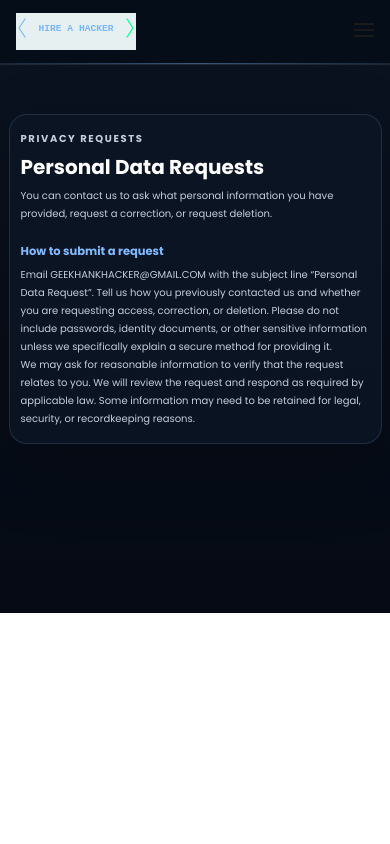
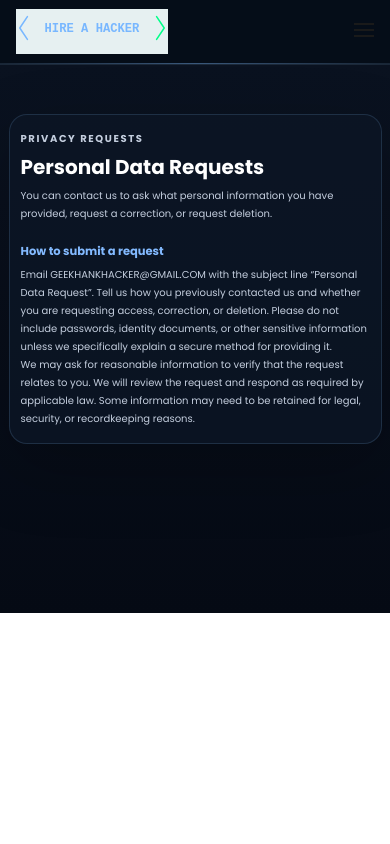
Before and after one commit to Geekhank/hireahacker, a React (Vite) app: page /delete-data in a window 390 px wide. Shown: the top 844 px of the page. Built offline with nearby package versions, Linux system fonts and the light colour scheme; a web font is replaced by a local one.

Commit message:
Enlarge header logo on desktop and mobile

```diff
--- a/src/components/navbar/components/nav-mobile/NavMobile.module.css
+++ b/src/components/navbar/components/nav-mobile/NavMobile.module.css
@@ -324,3 +324,7 @@
 .mobile_nav_links_container a:hover,.mobile_nav_links_container a:active{color:#9ccaff;background:rgba(120,183,255,.08);text-shadow:none}
 .waitlist_button_wrapper button{background:#78b7ff!important;color:#071526!important;border:1px solid #78b7ff!important;border-radius:7px!important;box-shadow:none!important;text-shadow:none!important;font-family:"DM Sans",sans-serif!important}
 .waitlist_button_wrapper button::before{display:none}
+
+
+/* Larger mobile header logo */
+.mobile__company_logo_img { height: 3.8rem; width: auto; }
```
